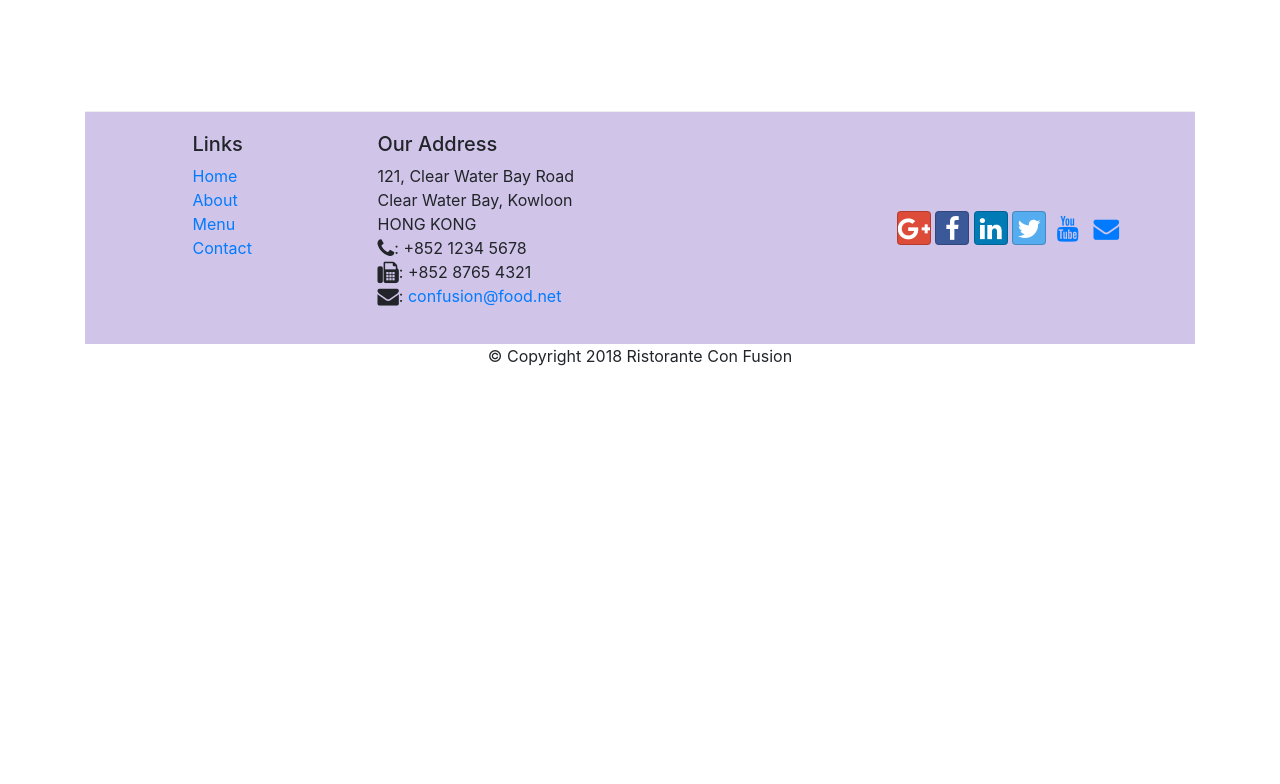
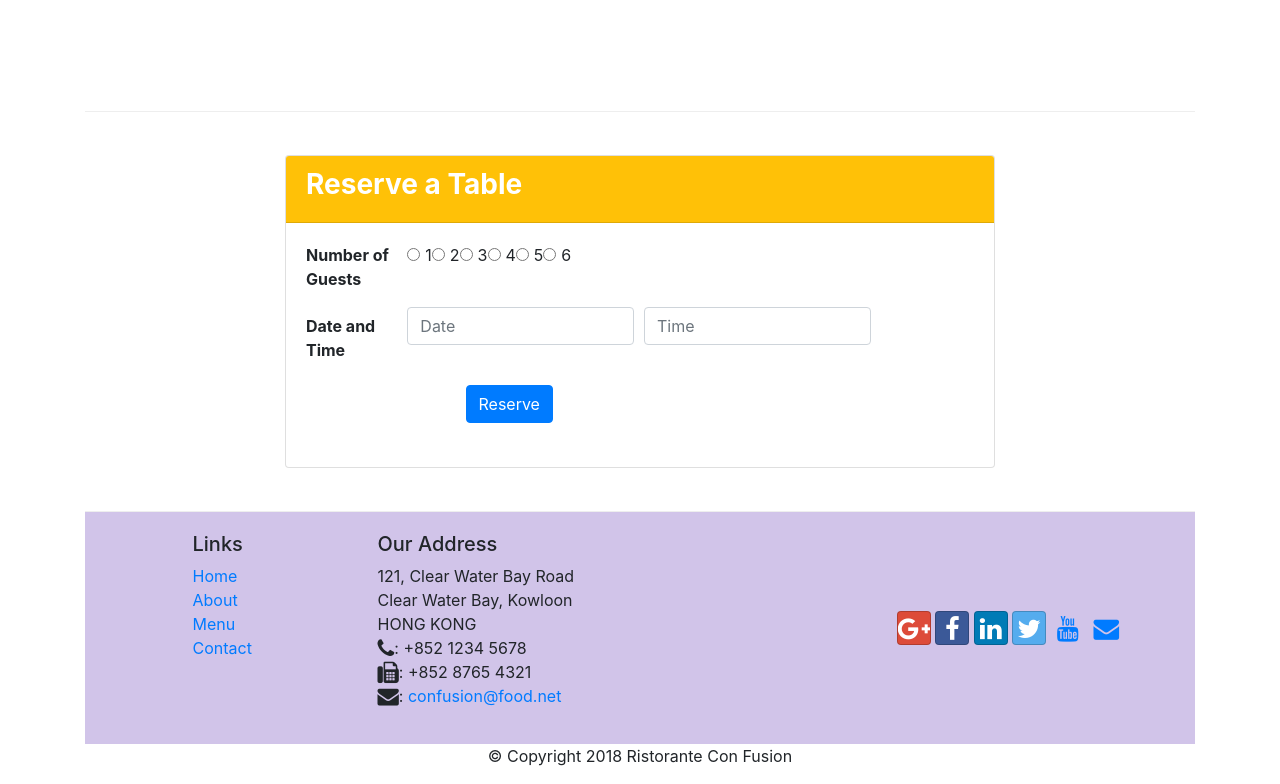
Before and after one commit to tpssoni/conFusion, a website: page index.html in a window 1280 px wide. Shown: the part 1422-2206 px from the top of the page. Before the commit the page ends 1806 px from the top, so only its background shows below. Drawn offline with nearby package versions, Linux system fonts and the light colour scheme.

Commit message:
Assignment-2

```diff
--- a/index.html
+++ b/index.html
@@ -47,6 +47,9 @@
                 <div class="col-12 col-sm align-self-center">
                     <img src="img/logo.png" class="img-fluid">
                 </div>
+                <div class="col-12 col-sm align-self-center">
+                    <a class="btn btn-warning btn-block" href="#reserve" role="button">Reserve Table</a>
+                </div>
             </div>
         </div>
     </header>
@@ -74,7 +77,7 @@
                 <h3>This Month's Promotions</h3>
             </div>
             <div class="col col-sm col-md">
-                <h2 class="mt-0">Weekend Grand Buffet</h2>
+                <h2 class="mt-0">Weekend Grand Buffet<span class="badge badge-danger">NEW</span></h2>
                 <p>Featuring mouthwatering combinations with a choice of five different salads, six enticing appetizers, six main entrees and five choicest desserts. Free flowing bubbly and soft drinks. All for just $19.99 per person </p>
             </div>
             <img class="d-flex mr-3 img-thumbnail align-self-center" src="img/buffet.png" alt="buffet">
@@ -95,7 +98,81 @@
                 </div>
             </div>
         </div>
+
+        <div class="row row-content justify-content-center">
+            <div class="col-12 col-sm-8 align-self-center">
+            <div class="card">
+                <div class="card-header bg-warning text-white"><h3><strong>Reserve a Table</strong></h3>
+                </div>
+                <div class="card-body">
+                    <form id="reserve">
+                        <dl class="row">
+                        <dt class="col-12 col-sm-2">Number of Guests</dt>
+                        <dd>
+                            <div class="form-check form-check-inline">
+                                <input type="radio" class="form-check-input" name="1" id="1" value="">
+                                <label class="form-check-label" for="1">
+                                    1
+                                </label>
+
+                                <input type="radio" class="form-check-input" name="2" id="2" value="">
+                                <label class="form-check-label" for="2">
+                                    2
+                                </label>
+
+                                <input type="radio" class="form-check-input" name="3" id="3" value="">
+                                <label class="form-check-label" for="3">
+                                    3
+                                </label>
+
+                                <input type="radio" class="form-check-input" name="4" id="4" value="">
+                                <label class="form-check-label" for="4">
+                                    4
+                                </label>
+
+                                <input type="radio" class="form-check-input" name="5" id="5" value="">
+                                <label class="form-check-label" for="5">
+                                    5
+                                </label>
+
+                                <input type="radio" class="form-check-input" name="6" id="6" value="">
+                                <label class="form-check-label" for="6">
+                                    6
+                                </label>
+                            </div>
+                        </dd>
+                    </dl>
+                    <dl class="row">
+                        <dt class="col-12 col-sm-2 col-form-label">Date and Time</dt>
+                        <dd >
+                            <div class="form-row">
+                                <div class="col-12 col-sm-5">
+                                    <input class="form-control" id="date" name="date" placeholder="Date">
+                                </div>
+
+                                <div class="col-12 col-sm-5">
+                                    <input class="form-control" id="time" name="time" placeholder="Time">
+                                </div>
+                            </div>
+                        </dd>
+                    </dl>
+                    <dl class="row">
+                        <dt class="col-3"></dt>
+                        <dd>
+                            <input class="btn btn-primary" type="submit" value="Reserve">
+                        </dd>
+                    </dl>
+                    </form>
+
+                </div>
+
+            </div>
+            </div>
+
+        </div>
     </div>
+
+
 
     <footer>
         <div class="container">
```
Also changed, not shown: aboutus.html (+0 -1 lines), css/styles.css (line endings or trailing spaces).
